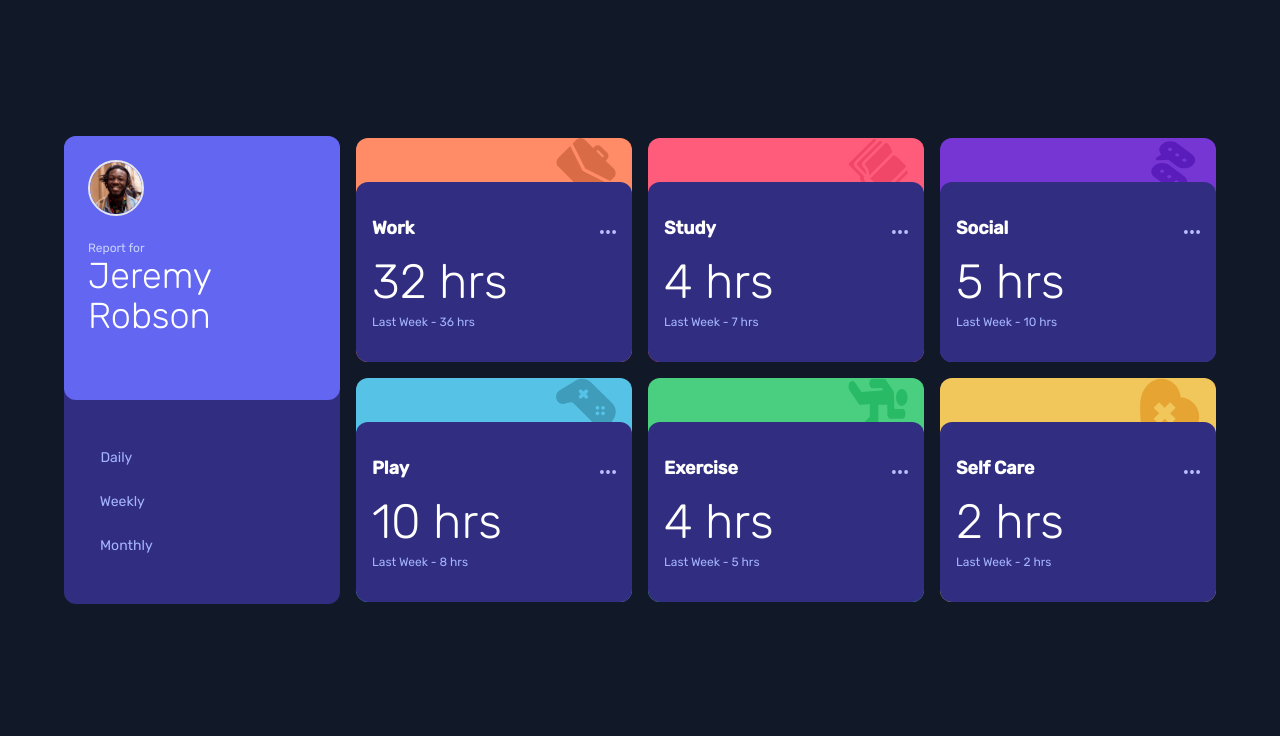
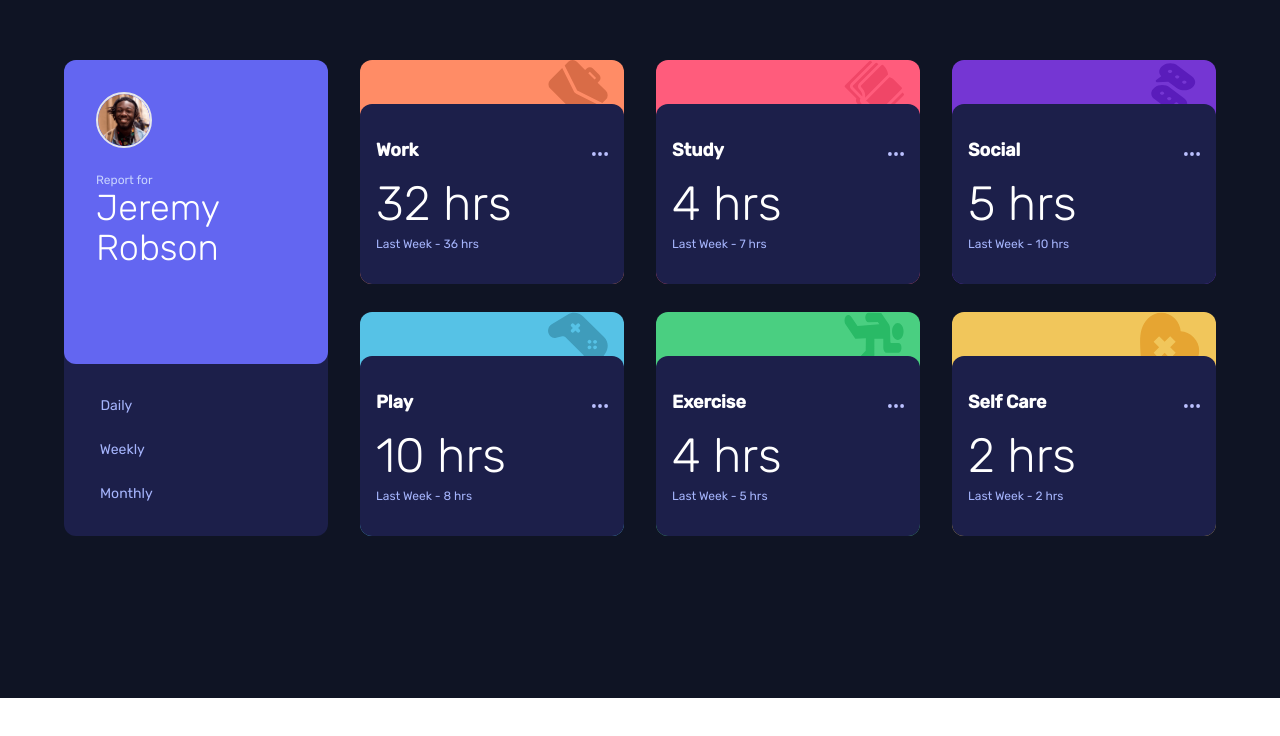
Before and after one commit to migsilva89/time-tracking-dashboard, a Vue app: page / in a window 1280 px wide. Shown: the part 102-838 px from the top of the page. After the commit the page ends 800 px from the top, so only its background shows below. Built offline with nearby package versions, Linux system fonts and the light colour scheme.

Commit message:
final final

```diff
--- a/src/components/Card.vue
+++ b/src/components/Card.vue
@@ -6,7 +6,7 @@
                 <div class="bg-[length:60px_60px] bg-no-repeat bg-right-top pt-6 lg:pt-11" :class="[backgroundImage]"></div>
             </div>
 
-            <div class="lg:relative rounded-xl bg-indigo-900 py-4 lg:py-8">
+            <div class="lg:relative rounded-xl bg-darkBlue py-4 lg:py-8">
                 <div class=" lg:grid lg:justify-start lg:pl-4 flex justify-evenly items-center">
                     <div class="text-white">
                         <p class="text-xs lg:text-lg font-bold">{{ title }}</p>
--- a/src/components/Content.vue
+++ b/src/components/Content.vue
@@ -1,19 +1,19 @@
 <template>
-    <div class="flex font-Rubik justify-center bg-gray-900 min-h-screen">
-        <main class="lg:max-w-6xl pt-56 pb-80 lg:grid lg:grid-cols-4 lg:gap-4 lg:items-center">
+    <div class="flex font-Rubik justify-center bg-veryDarkBlue min-h-screen">
+        <main class="lg:max-w-6xl lg:grid lg:grid-cols-4 lg:gap-8 lg:items-center">
 
-            <div class="rounded-xl bg-indigo-900">
-                <div class="lg:grid rounded-xl bg-indigo-500 p-6 flex justify-center items-center text-white">
+            <div class="rounded-xl bg-darkBlue">
+                <div class="lg:grid rounded-xl bg-indigo-500 p-6 lg:p-8 flex justify-center items-center text-white">
                     <div class="w-14">
                         <img class="border-2 rounded-full" src="@/assets/images/image-jeremy.png" alt="">
                     </div>
                     <div class="lg:pl-0 pl-6">
                         <p class="text-indigo-200 text-xs lg:pt-6">Report for</p>
-                        <h2 class="text-xl lg:text-4xl lg:font-thin lg:pb-10">Jeremy Robson</h2>
+                        <h2 class="text-xl lg:text-4xl lg:font-thin lg:pb-16">Jeremy Robson</h2>
                     </div>
                 </div>
 
-                <div class="lg:grid lg:pl-4 py-4 lg:py-12 flex justify-center lg:justify-start lg:gap-6 gap-8 text-sm text-indigo-300 ">
+                <div class="lg:grid lg:pl-4 py-4 lg:py-8 flex justify-center lg:justify-start lg:gap-6 gap-8 text-sm text-indigo-300 ">
                     <button @click="toggleDaily" class=" hover:text-white">Daily</button>
                     <button @click="toggleWeekly" class=" lg:pl-3 hover:text-white">Weekly</button>
                     <button @click="toggleMonthly" class=" lg:pl-5 hover:text-white">Monthly</button>
@@ -22,6 +22,7 @@
 
             <div v-if="active !== null">
                 <Card
+                    class="lg:pb-3"
                     backgroundImage="bg-[url('/src/assets/images/icon-work.svg')]"
                     backgroundColor="bg-lightRed"
                     :title="active[0].title"
@@ -41,6 +42,7 @@
 
             <div v-if="active !== null">
                 <Card
+                    class="lg:pb-3"
                     backgroundImage="bg-[url('/src/assets/images/icon-study.svg')]"
                     backgroundColor="bg-lightRedStudy"
                     :title="active[2].title"
@@ -59,6 +61,7 @@
 
             <div v-if="active !== null">
                 <Card
+                    class="lg:pb-3"
                     backgroundImage="bg-[url('/src/assets/images/icon-social.svg')]"
                     backgroundColor="bg-violet"
                     :title="active[4].title"
```
